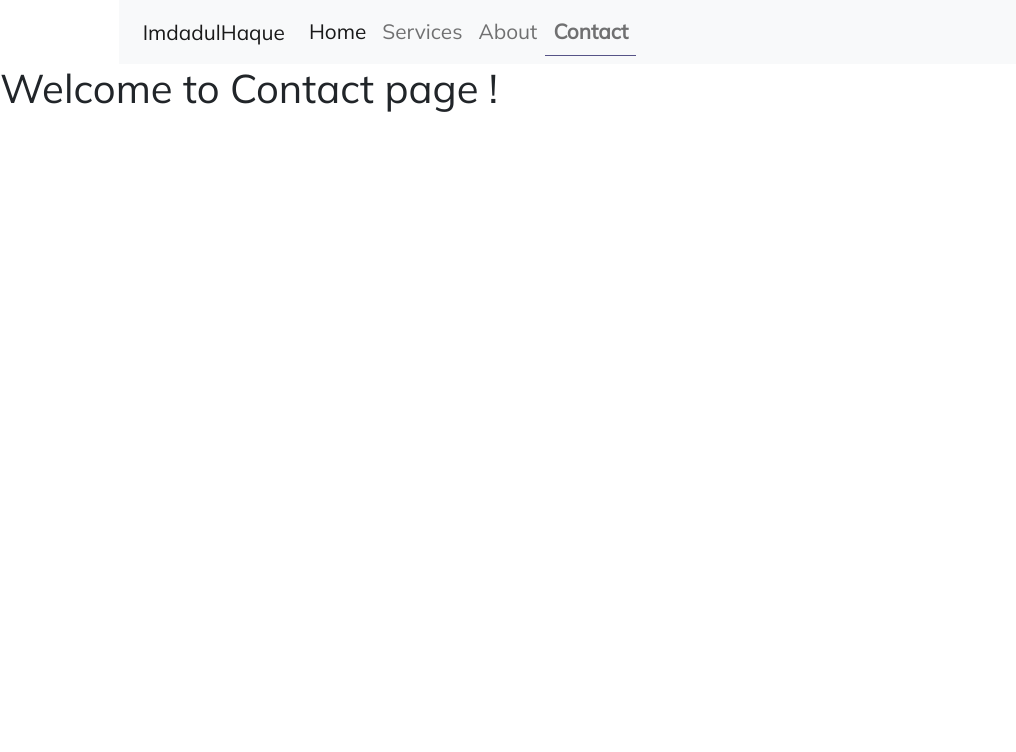
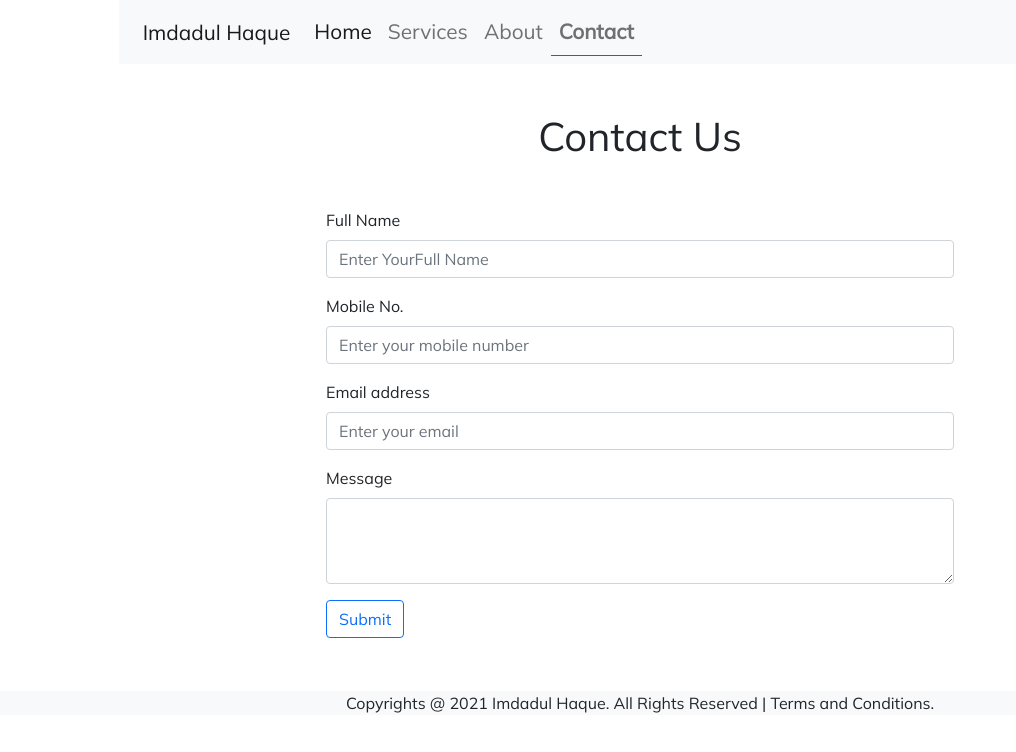
Before and after one commit to imdadulhaque1/imdadul-portfolio, a React (Create React App) app: page /contact in a window 1280 px wide. Shown: the top 752 px of the page, without its empty margins (0-1016 px from the left). Built offline with nearby package versions, Linux system fonts and the light colour scheme.

Commit message:
Coding of Contact page and make footer and Cusomize the footer

```diff
--- a/src/App.js
+++ b/src/App.js
@@ -7,6 +7,7 @@
 import Service from "../src/components/Service";
 import Navbar from "../src/components/Header/Navbar";
 import { Switch, Route, Redirect} from "react-router-dom";
+import Footer from "./components/Footer";
 
 const App = () =>{
   return(
@@ -19,6 +20,7 @@
         <Route exact  path="/contact" component= {Contact} />
         <Redirect to="/" />
       </Switch>
+      <Footer />
     </>
   );
 };
--- a/src/components/Contact.jsx
+++ b/src/components/Contact.jsx
@@ -1,9 +1,80 @@
-import React from "react";
+import React, {useState} from "react";
+
 
 const Contact = () =>{
+  const [data, setData] = useState({
+    fullname: '',
+    phone: '',
+    email: '',
+    msg: '',
+  });
+
+  const InputEvent = (event) =>{
+    const {name, value } = event.target;
+
+    setData((preVal) =>{
+      return{
+        ...preVal,
+        [name] : value,
+      }
+    })
+  }
+
+  const formSubmit = (e) =>{
+    e.preventDefault();
+    alert(`My name is ${data.fullname}. My Mobile number is ${data.phone} and my email is ${data.email}. Here is what I wanna to say ${data.msg}`);
+  };
   return(
     <>
-      <h1>Welcome to Contact page !</h1>
+      <div className="my-5">
+        <h1 className="text-center">Contact Us</h1>
+      </div>
+      <div classNamne="container contact_div">
+        <div className="row">
+        <div className="col-md-6 col-10 mx-auto">
+          <form onSubmit={formSubmit}>
+              <div class="mb-3">
+                <label for="exampleFormControlInput1" class="form-label">Full Name</label>
+                <input type="text" class="form-control" id="exampleFormControlInput1"
+                name="fullname"
+                value={data.fullname}
+                onChange={InputEvent}
+                placeholder="Enter YourFull Name" />
+              </div>
+              <div class="mb-3">
+                <label for="exampleFormControlInput1" class="form-label">Mobile No.</label>
+                <input type="number" class="form-control" id="exampleFormControlInput1"
+                name="phone"
+                value={data.phone}
+                onChange={InputEvent}
+                placeholder="Enter your mobile number" />
+              </div>
+              <div class="mb-3">
+                <label for="exampleFormControlInput1" class="form-label">Email address</label>
+                <input type="email" class="form-control" id="exampleFormControlInput1"
+                name="email"
+                value={data.email}
+                onChange={InputEvent}
+                placeholder="Enter your email" />
+              </div>
+              <div class="mb-3">
+                <label for="exampleFormControlTextarea1" class="form-label">Message</label>
+                <textarea class="form-control" id="exampleFormControlTextarea1"
+                name="msg"
+                value={data.msg}
+                onChange={InputEvent}
+                rows="3">Type your messages.................</textarea>
+              </div>
+
+              <div class="col-12">
+                <button class="btn btn-outline-primary" type="submit">
+                  Submit
+                </button>
+              </div> <br /><br />
+            </form>
+        </div>
+        </div>
+      </div>
     </>
   );
 };
--- /dev/null
+++ b/src/components/Footer.jsx
@@ -0,0 +1,13 @@
+import React from 'react';
+
+const Footer = () =>{
+    return(
+        <>
+        <footer className="bg-light text-center">
+            <p>Copyrights @ 2021 Imdadul Haque. All Rights Reserved | Terms and Conditions.</p>
+        </footer>
+        </>
+    );
+}
+
+export default Footer;
--- a/src/components/Header/Navbar.jsx
+++ b/src/components/Header/Navbar.jsx
@@ -9,7 +9,7 @@
                 <div className="col-10 mx-auto">
                 <nav className="navbar navbar-expand-lg navbar-light bg-light">
                     <div className="container-fluid">
-                        <NavLink className="navbar-brand" to="/">ImdadulHaque</NavLink>
+                        <NavLink className="navbar-brand" to="/">Imdadul Haque</NavLink>
                         <button className="navbar-toggler" type="button" data-bs-toggle="collapse" data-bs-target="#navbarSupportedContent" aria-controls="navbarSupportedContent" aria-expanded="false" aria-label="Toggle navigation">
                         <span className="navbar-toggler-icon"></span>
                         </button>
--- a/src/index.css
+++ b/src/index.css
@@ -113,3 +113,43 @@
     transform: translateY(-10px);
   }
 }
+
+.contact_div{
+  width: 100%;
+  height: 75vh;
+}
+
+footer p{
+  padding: 0;
+  margin: 5px;
+}
+
+/* Make responsive */
+@media (max-width:991px){
+  #header{
+    height: 80vh;
+    text-align: center;
+  }
+  #header .header-img{
+    text-align: cemter;
+  }
+  #header .header-img img{
+    width: 60%;
+  }
+}
+
+@media (max-width:768px){
+  #header{
+    margin-top: 20px;
+  }
+  #header h1{
+    font-size: 28px;
+  }
+  #header h2{
+    font-size: 18px;
+    margin-bottom: 30px;
+  }
+  #header .header-img img{
+    width: 70%;
+  }
+}
```
